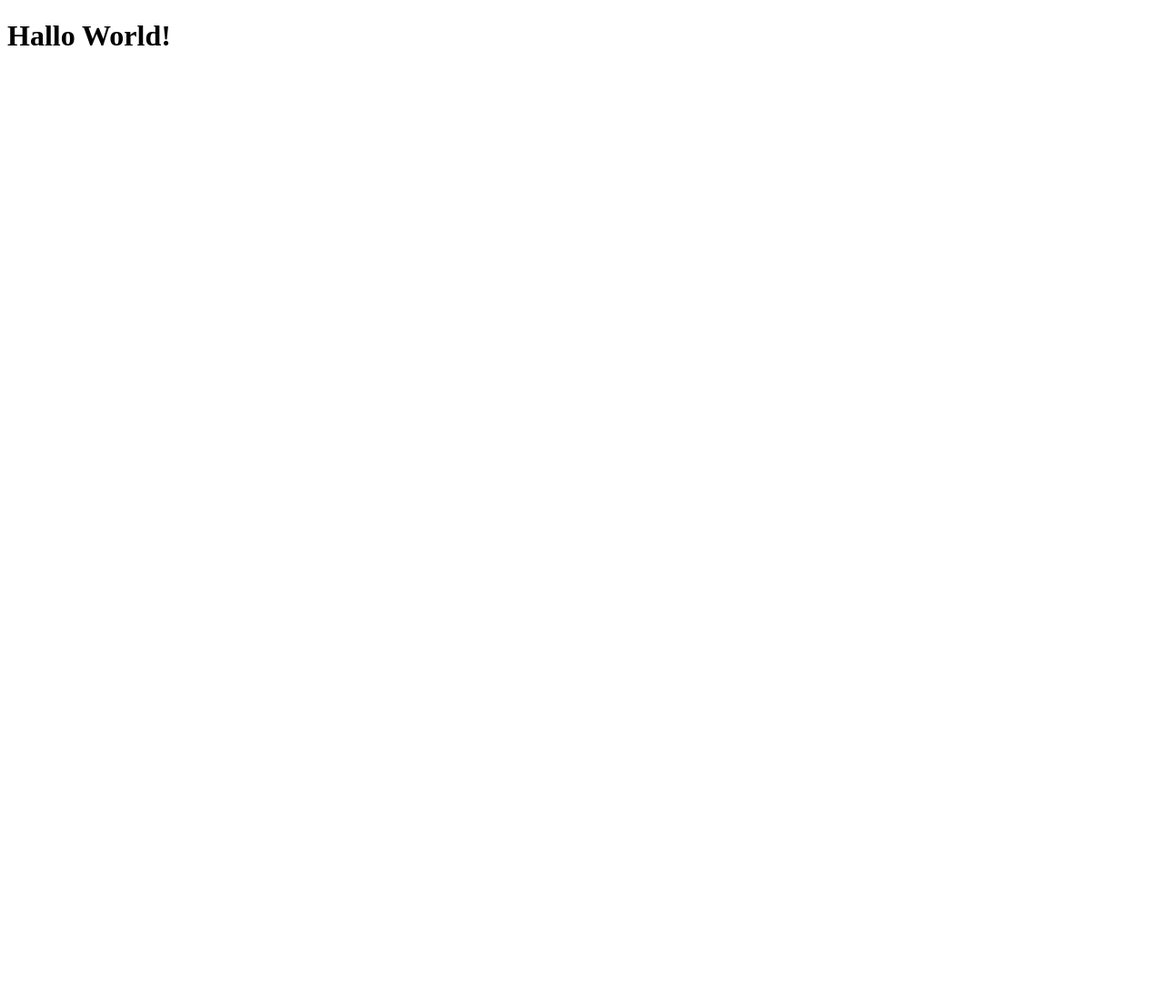
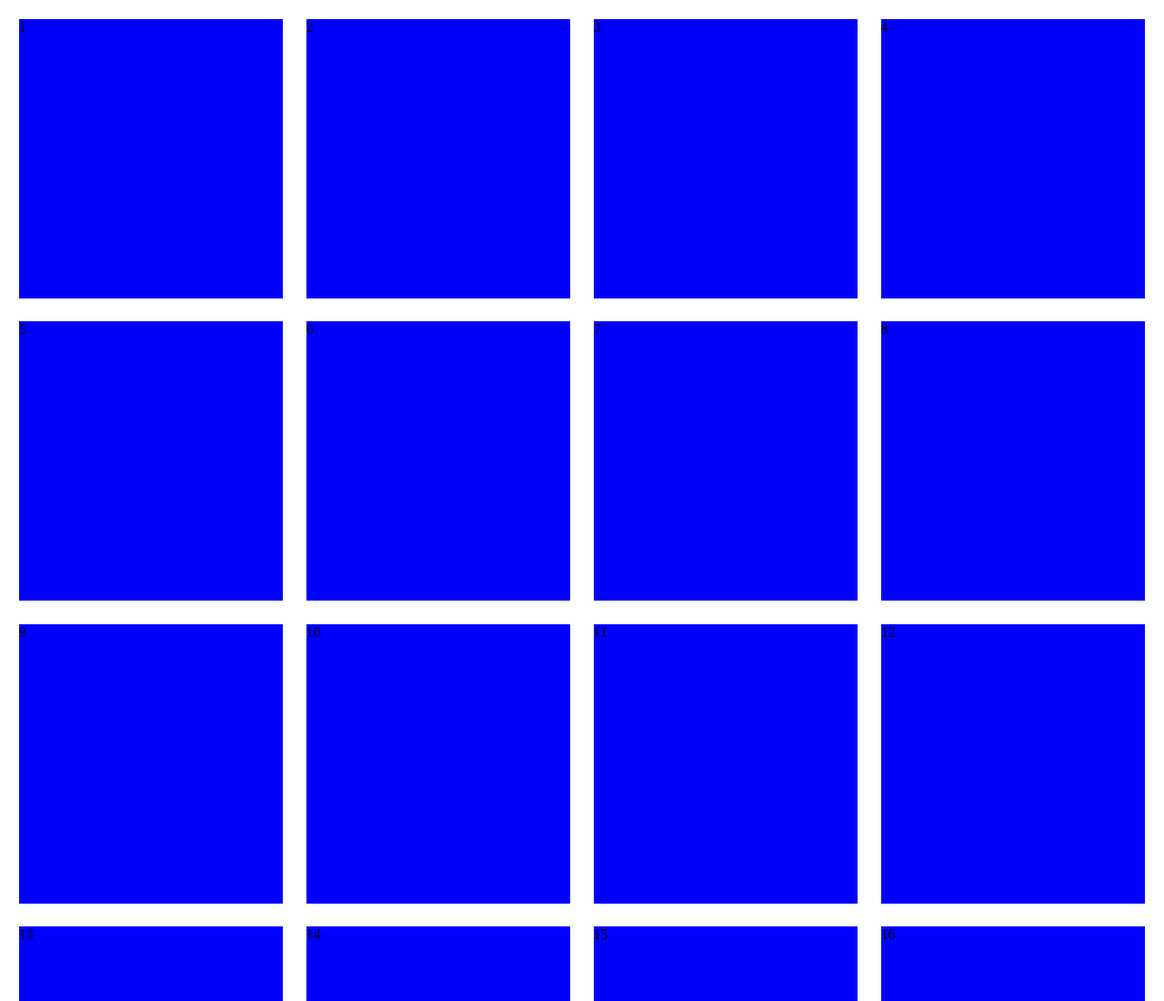
Before and after one commit to nxght3/nxght3.github.io, a plain HTML site: page index.html in a window 1280 px wide. Shown: the top 1100 px of the page at 91% size. Before the commit the page ends 800 px from the top, so only its background shows below. Drawn offline with Linux system fonts and the light colour scheme; files that its build step writes are made by us from their sources.

Commit message:
Erster Commit

```diff
--- a/index.html
+++ b/index.html
@@ -1,11 +1,66 @@
 <!DOCTYPE html>
 <html lang="en">
 <head>
-    <meta charset="UTF-8">
-    <meta name="viewport" content="width=device-width, initial-scale=1.0">
-    <title>Document</title>
+    <meta charset="utf-8">
+    <title>Memory</title>
+    <meta name="description" content="">
+    <meta name="viewport" content="width=device-width, initial-scale=1">
+    <link rel="stylesheet" href="css/v2.css">
 </head>
 <body>
-    <h1>Hallo World!</h1>
+    <div class="container">
+        <div class="deck" id="card-deck">
+            <div class="card">
+                1
+            </div>
+            <div class="card">
+               2
+            </div>
+            <div class="card">
+                3
+            </div>
+            <div class="card">
+                4
+            </div>
+            <div class="card">
+                5
+            </div>
+            <div class="card">
+                6
+            </div>
+            <div class="card">
+               7
+            </div>
+            <div class="card">
+                8
+            </div>
+            <div class="card">
+                9
+            </div>
+            <div class="card">
+                10
+            </div>
+            <div class="card">
+                11
+            </div>
+            <div class="card">
+                12
+            </div>
+            <div class="card">
+                13
+            </div>
+            <div class="card">
+                14
+            </div>
+            <div class="card">
+                15
+            </div>
+            <div class="card">
+                16
+            </div>
+        </div>
+    </div>
+    </div>
+    <script src="js/v1.js"></script>
 </body>
 </html>
--- /dev/null
+++ b/v2.css
@@ -0,0 +1,7 @@
+.card {
+    background: blue;
+    float: left;
+    height: 24vw;
+    margin: 1%;
+    width: 23%;
+}
```
